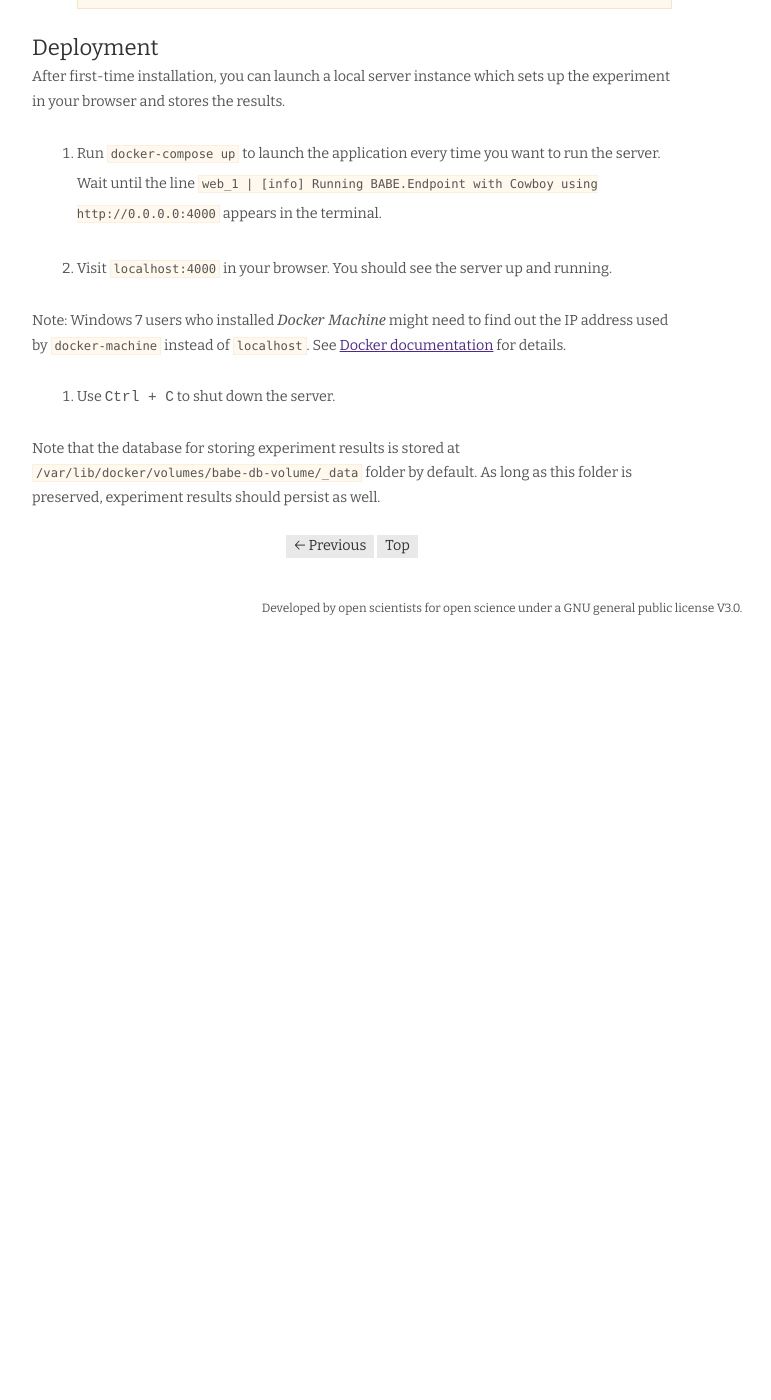
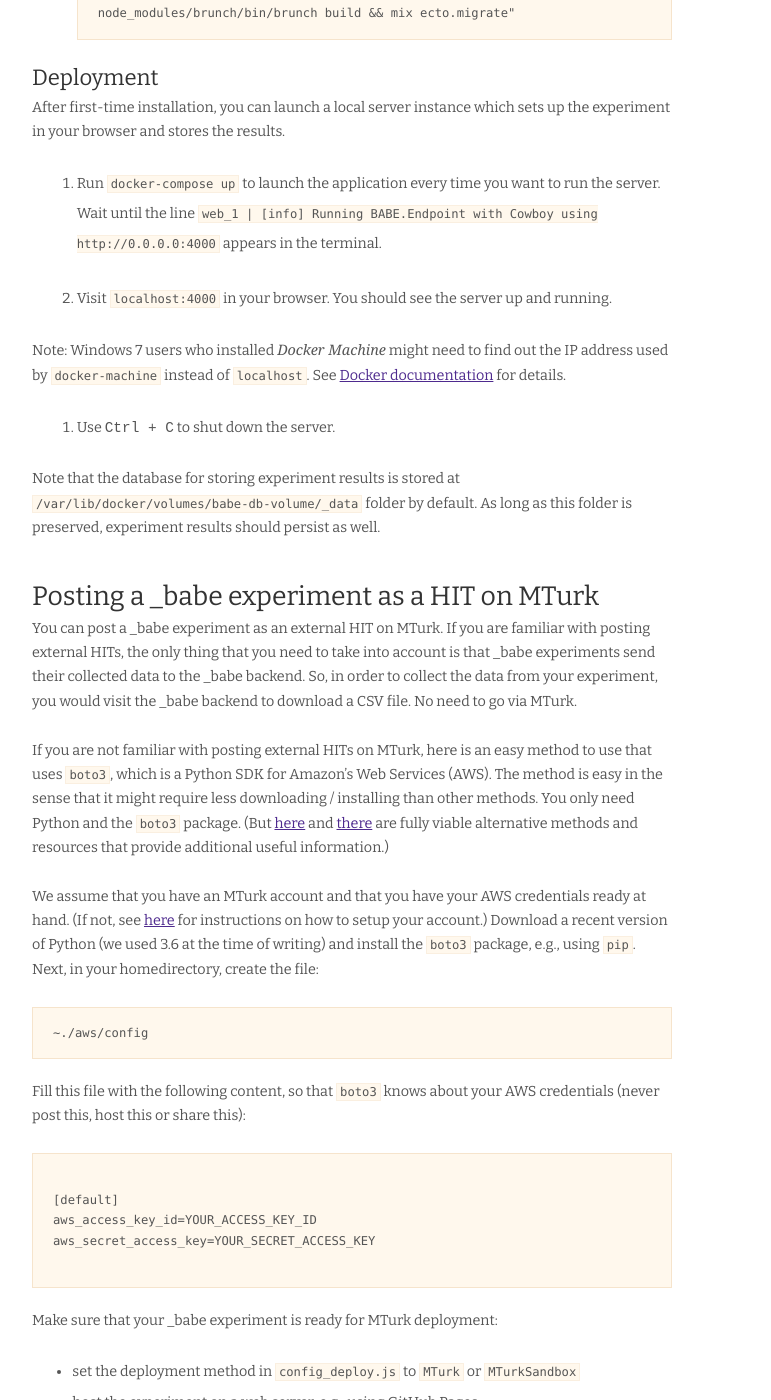
Before and after one commit to magpie-ea/magpie-site, a Jekyll site: the page built from docs/deployment.markdown, in a window 1280 px wide and 1400 px high, scrolled down 3283 px. Shown: the whole window, without its empty margins (138-909 px from the left). Built offline with Jekyll 4.4.1, drawn with Linux system fonts in a browser that asks for light colours; nearby versions of some CDN libraries; before the commit the page ends 3913 px from its top, so only the background shows below that; some of the changed text lies outside the part shown.

Commit message:
added documentation for posting HITs on MTurk via boto3

```diff
--- a/docs/deployment.markdown
+++ b/docs/deployment.markdown
@@ -95,3 +95,71 @@
 3. Use <kbd>Ctrl + C</kbd> to shut down the server.
 
 Note that the database for storing experiment results is stored at `/var/lib/docker/volumes/babe-db-volume/_data` folder by default. As long as this folder is preserved, experiment results should persist as well.
+
+
+## Posting a _babe experiment as a HIT on MTurk
+
+You can post a _babe experiment as an external HIT on MTurk. If you are familiar with posting external HITs, the only thing that you need to take into account is that _babe experiments send their collected data to the _babe backend. So, in order to collect the data from your experiment, you would visit the _babe backend to download a CSV file. No need to go via MTurk.
+
+If you are not familiar with posting external HITs on MTurk, here is an easy method to use that uses `boto3`, which is a Python SDK for Amazon's Web Services (AWS). The method is easy in the sense that it might require less downloading / installing than other methods. You only need Python and the `boto3` package. (But [here](https://github.com/Ciyang/experiment_template) and [there](https://cocolab.stanford.edu/mturk-tools.html) are fully viable alternative methods and resources that provide additional useful information.)
+
+We assume that you have an MTurk account and that you have your AWS credentials ready at hand. (If not, see [here](https://github.com/Ciyang/experiment_template) for instructions on how to setup your account.) Download a recent version of Python (we used 3.6 at the time of writing) and install the `boto3` package, e.g., using `pip`. Next, in your homedirectory, create the file:
+
+~~~
+~./aws/config
+~~~
+
+Fill this file with the following content, so that `boto3` knows about your AWS credentials (never post this, host this or share this):
+
+~~~
+
+[default]
+aws_access_key_id=YOUR_ACCESS_KEY_ID
+aws_secret_access_key=YOUR_SECRET_ACCESS_KEY
+
+~~~
+
+Make sure that your _babe experiment is ready for MTurk deployment:
+
+- set the deployment method in `config_deploy.js` to `MTurk` or `MTurkSandbox`
+- host the experiment on a web server, e.g., using GitHub Pages
+- make sure you have the URL for this page ready
+
+Save the following code in a file called `post_HIT.py`, after inserting the correct URL to your experiment and commenting in/out the relevant lines depending on whether you want a real live experiment or a test version in the sandbox.
+
+~~~python
+import boto3
+
+MTURK_SANDBOX = 'https://mturk-requester-sandbox.us-east-1.amazonaws.com'
+
+mturk = boto3.client('mturk',
+   region_name='us-east-1'
+#   endpoint_url = MTURK_SANDBOX # include this for sandbox mode
+)
+
+your_url = "https://YOUR_URL" # insert your URL
+
+external_question = """<ExternalQuestion xmlns='http://mechanicalturk.amazonaws.com/AWSMechanicalTurkDataSchemas/2006-07-14/ExternalQuestion.xsd'>
+  <ExternalURL>""" + your_url + """</ExternalURL>
+  <FrameHeight>600</FrameHeight>
+</ExternalQuestion>"""
+
+new_hit = mturk.create_hit(
+    Title = 'Your title',
+    Description = 'Your description',
+    Keywords = 'some keywords',
+    Reward = '0.5', # how much to pay
+    MaxAssignments = 1, # how many participants
+    LifetimeInSeconds = 172800,
+    AssignmentDurationInSeconds = 600,
+    AutoApprovalDelayInSeconds = 14400,
+    Question = external_question,
+)
+
+print("A new HIT has been created. You can preview it here:")
+#print("https://workersandbox.mturk.com/mturk/preview?groupId=" + new_hit['HIT']['HITGroupId']) # comment in for sandbox mode
+print("https://worker.mturk.com/mturk/preview?groupId=" + new_hit['HIT']['HITGroupId']) # use this otherwise
+print("HITID = " + new_hit['HIT']['HITId'] + " (for your reference)")
+~~~
+
+Now execute `python postHIT.py`. You can manipulate (expire, extend, ...) your HIT using `boto3` as documented [here](http://boto3.readthedocs.io/en/latest/index.html). For some recurrent manipulations, you can also use [this web interface](https://manage-hits-individually.s3.amazonaws.com/v4.0/index.html).
```
